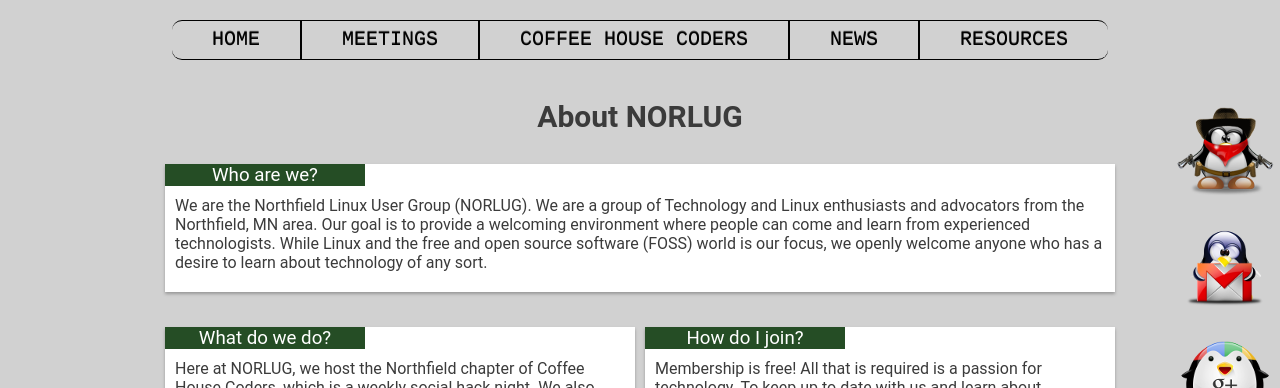
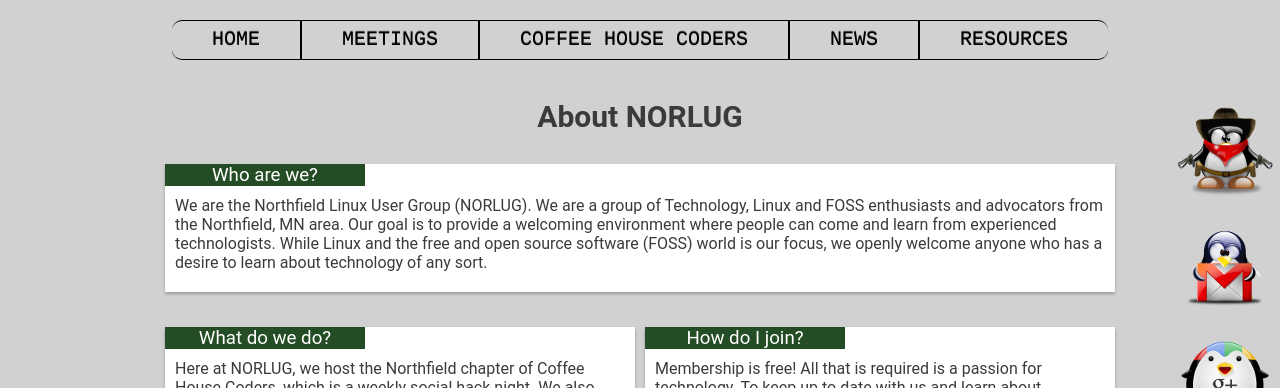
Before and after one commit to norlug/norlug.github.io, a Jekyll site: the page built from index.html, in a window 1280 px wide. Shown: the top 388 px of the page. Built offline with Jekyll 4.4.1, drawn with Linux system fonts in a browser that asks for light colours.

Commit message:
Added FOSS to our description

```diff
--- a/index.html
+++ b/index.html
@@ -12,7 +12,7 @@
 <p class="welcomePageHeaders">About NORLUG</p>
 <section class="card">
 	<h3 class="header left"> Who are we? </h3>
-	<p class="content left"> We are the Northfield Linux User Group (NORLUG). We are a group of Technology and Linux enthusiasts and advocators from the Northfield, MN area. Our goal is to provide a welcoming environment where people can come and learn from experienced technologists. While Linux and the free and open source software (FOSS) world is our focus, we openly welcome anyone who has a desire to learn about technology of any sort.</p>
+	<p class="content left"> We are the Northfield Linux User Group (NORLUG). We are a group of Technology, Linux and FOSS enthusiasts and advocators from the Northfield, MN area. Our goal is to provide a welcoming environment where people can come and learn from experienced technologists. While Linux and the free and open source software (FOSS) world is our focus, we openly welcome anyone who has a desire to learn about technology of any sort.</p>
 </section>
 
 <section class="card left medium">
```
